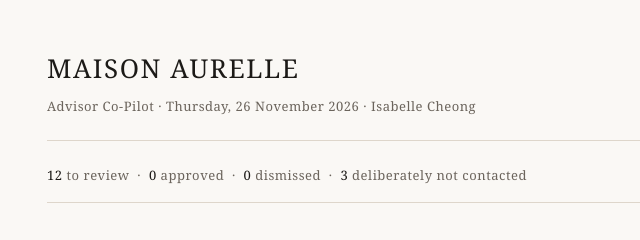
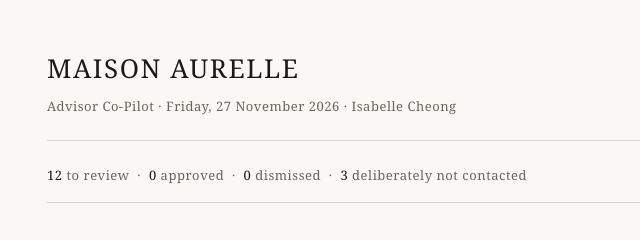
Before and after one commit to Adrita333/luxury-copilot, a plain HTML site: page index.html in a window 1280 px wide. Shown: the top 240 px of the page, 77-717 px from the left. Drawn offline with Linux system fonts and the light colour scheme.

Commit message:
Daily brief

```diff
--- a/index.html
+++ b/index.html
@@ -6,10 +6,10 @@
      run the script below, so without these tags the only text they can find
      is the "Held back" heading, and every shared link is previewed as though
      nothing was recommended. These are static and describe the real brief. -->
-<meta name="description" content="Thursday, 26 November 2026. 12 client approaches ranked with channel, timing and a drafted message; 3 held back, each with the reason shown.">
+<meta name="description" content="Friday, 27 November 2026. 12 client approaches ranked with channel, timing and a drafted message; 3 held back, each with the reason shown.">
 <meta property="og:type" content="website">
 <meta property="og:title" content="Maison Aurelle - Advisor Co-Pilot">
-<meta property="og:description" content="Thursday, 26 November 2026. 12 client approaches ranked with channel, timing and a drafted message; 3 held back, each with the reason shown.">
+<meta property="og:description" content="Friday, 27 November 2026. 12 client approaches ranked with channel, timing and a drafted message; 3 held back, each with the reason shown.">
 <meta property="og:url" content="https://adrita333.github.io/luxury-copilot/">
 <meta property="og:image"
       content="https://raw.githubusercontent.com/Adrita333/luxury-copilot/main/assets/brief.png">
@@ -57,7 +57,7 @@ select{font:inherit;font-size:13px;padding:6px;margin-top:10px;
 .status{font-size:12px;letter-spacing:.1em;text-transform:uppercase;color:#8a7355}
 </style></head><body><div class="wrap">
 <header><h1>MAISON AURELLE</h1>
-<div class="sub">Advisor Co-Pilot &middot; Thursday, 26 November 2026 &middot; Isabelle Cheong</div>
+<div class="sub">Advisor Co-Pilot &middot; Friday, 27 November 2026 &middot; Isabelle Cheong</div>
 </header>
 <div class="bar" id="bar"></div>
 <h2>Recommended today</h2>
```
